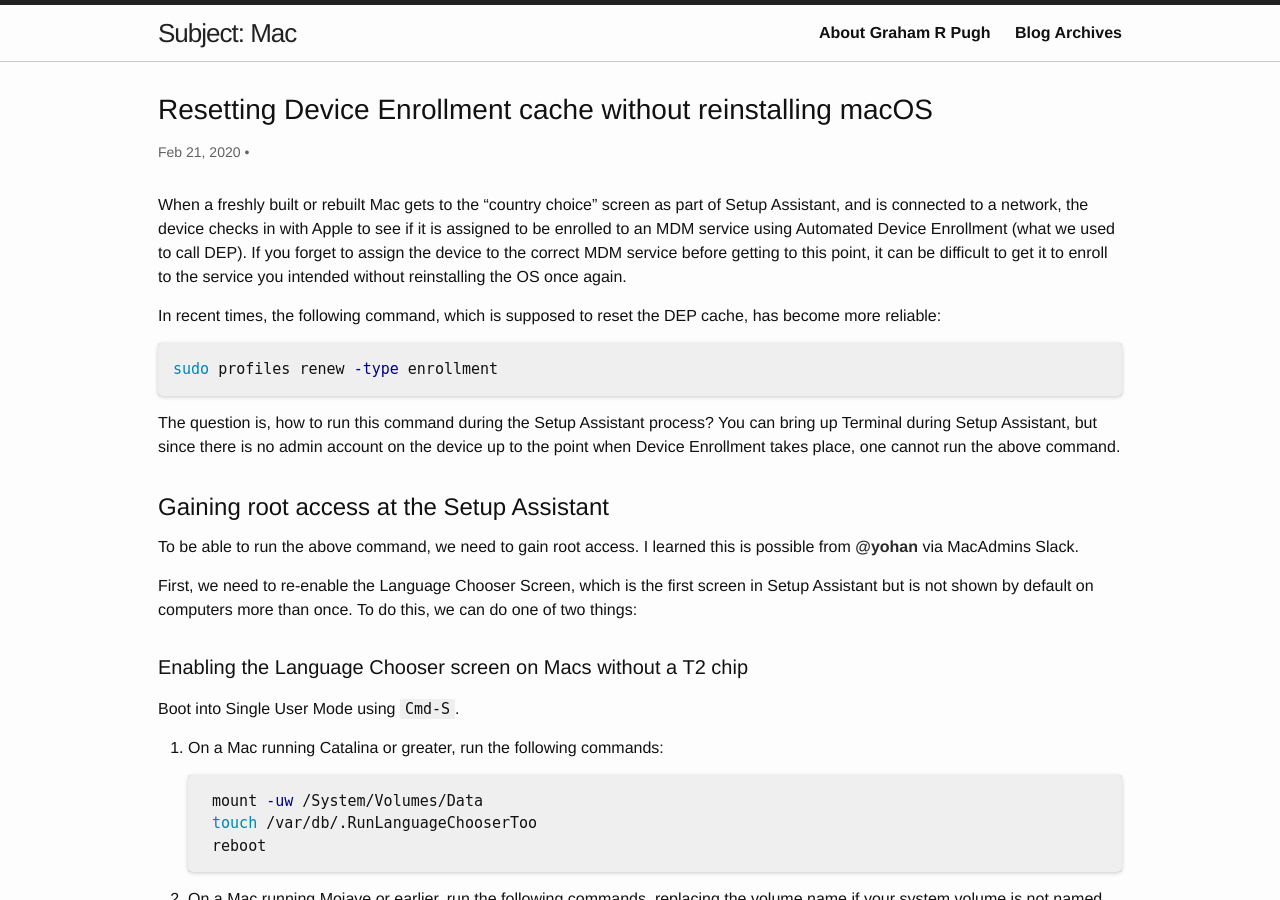
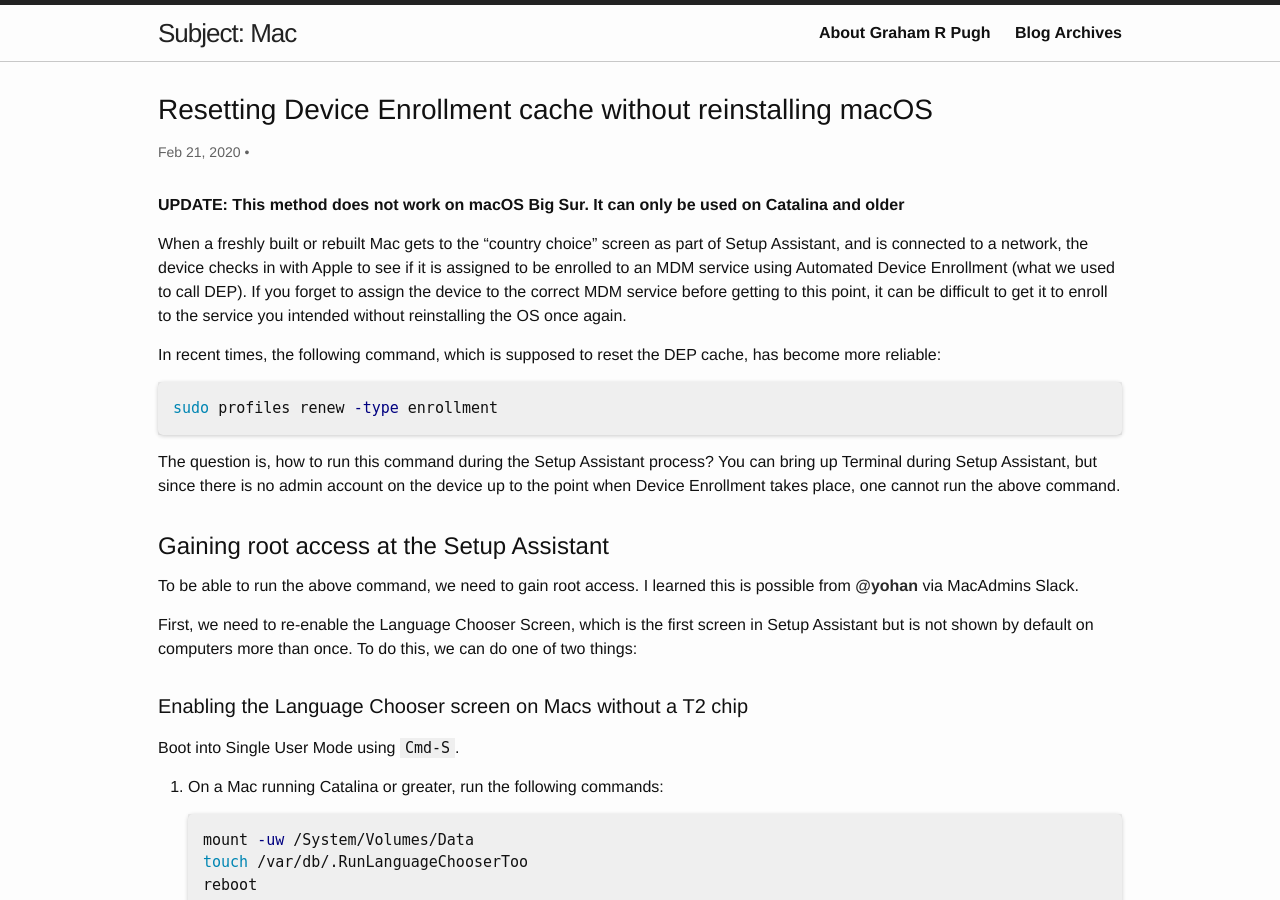
Before and after one commit to grahampugh/grahampugh.github.io, a Jekyll site: the page built from _posts/2020-02-21-resetting-dep-without-reinstalling.md, in a window 1280 px wide and 900 px high. Built offline with Jekyll 4.4.1, drawn with Linux system fonts in a browser that asks for light colours; comment, search, counter and statistics services are not loaded.

Commit message:
update for big sur

````diff
--- a/_posts/2020-02-21-resetting-dep-without-reinstalling.md
+++ b/_posts/2020-02-21-resetting-dep-without-reinstalling.md
@@ -1,8 +1,10 @@
 ---
 layout: post
-title:  "Resetting Device Enrollment cache without reinstalling macOS"
+title: "Resetting Device Enrollment cache without reinstalling macOS"
 comments: true
 ---
+
+**UPDATE: This method does not work on macOS Big Sur. It can only be used on Catalina and older**
 
 When a freshly built or rebuilt Mac gets to the "country choice" screen as part of Setup Assistant, and is connected to a network, the device checks in with Apple to see if it is assigned to be enrolled to an MDM service using Automated Device Enrollment (what we used to call DEP). If you forget to assign the device to the correct MDM service before getting to this point, it can be difficult to get it to enroll to the service you intended without reinstalling the OS once again.
 
@@ -26,19 +28,19 @@
 
 1. On a Mac running Catalina or greater, run the following commands:
 
-    ```bash
-    mount -uw /System/Volumes/Data
-    touch /var/db/.RunLanguageChooserToo
-    reboot
-    ```
+   ```bash
+   mount -uw /System/Volumes/Data
+   touch /var/db/.RunLanguageChooserToo
+   reboot
+   ```
 
 2. On a Mac running Mojave or earlier, run the following commands, replacing the volume name if your system volume is not named `Macintosh HD`:
 
-    ```bash
-    mount -uw /
-    touch /Volumes/Macintosh\ HD/var/db/.RunLanguageChooserToo
-    reboot
-    ```
+   ```bash
+   mount -uw /
+   touch /Volumes/Macintosh\ HD/var/db/.RunLanguageChooserToo
+   reboot
+   ```
 
 Upon restarting, you should see the "language chooser" screen.
 
````
